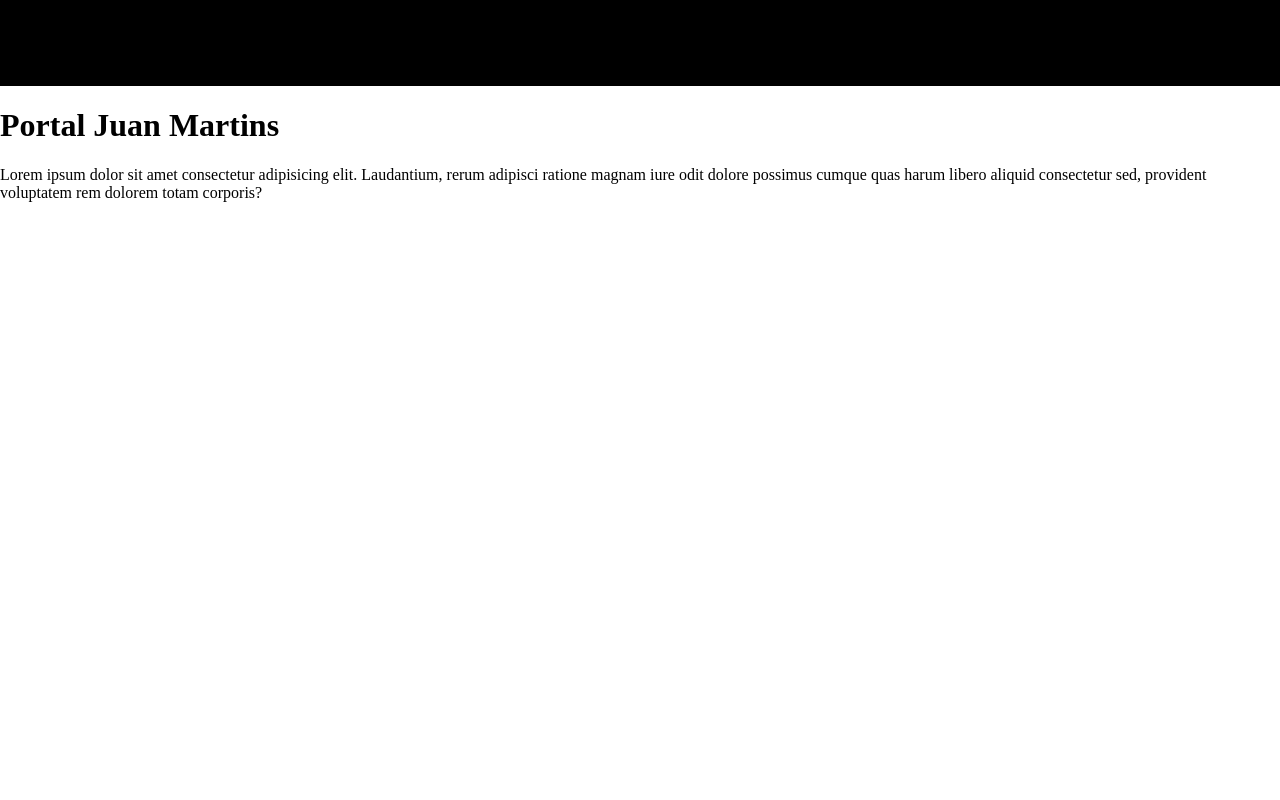
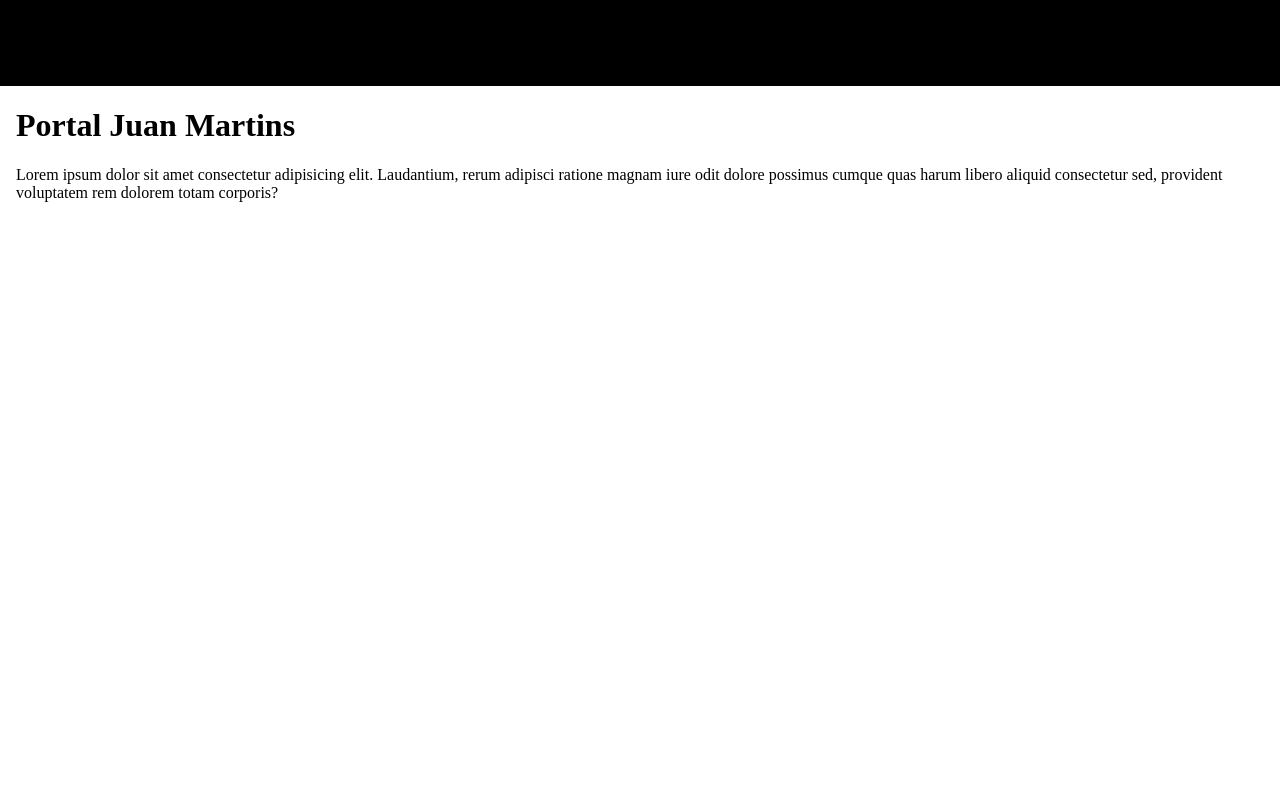
Before and after one commit to juanmartinscaitano/portal_juanmartins, a plain HTML site: page index.html in a window 1280 px wide. Shown: the top 800 px of the page. Drawn offline with Linux system fonts and the light colour scheme.

Commit message:
style: ad margin left and right

```diff
--- a/style.css
+++ b/style.css
@@ -1,5 +1,10 @@
 body {
     margin: 0;
+}
+
+.main {
+    margin-left: 16px;
+    margin-right: 16px;
 }
 
 .header {
```
